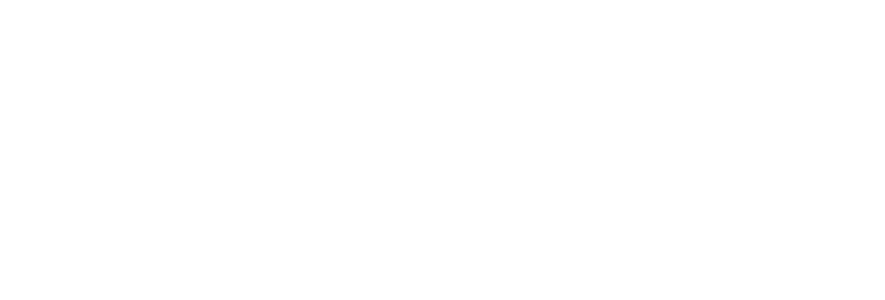
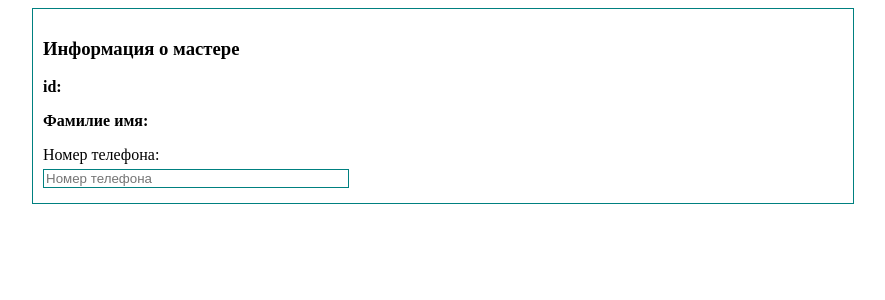
Before and after one commit to vggog/green_apple_front, a React (Create React App) app: page /admin/master/1 in a window 1280 px wide. Before the commit this address had no page. Shown: the top 300 px of the page, without its empty margins (197-1082 px from the left). Built offline with nearby package versions, Linux system fonts and the light colour scheme; no server answers.

Commit message:
Add all master info

```diff
--- a/src/components/UI/BriefInfoMaster/BriefInfoMaster.jsx
+++ b/src/components/UI/BriefInfoMaster/BriefInfoMaster.jsx
@@ -1,11 +1,17 @@
 import React from "react";
 import classes from "./BriefInfoMaster.module.css"
+import { useNavigate } from "react-router-dom";
 
 
 function BriefMasterInfo(props) {
+    const navigate = useNavigate();
+
+    function redirectToMasterInfoPage() {
+        navigate("/admin/master/" + props.master.id)
+    }
 
     return (
-        <div className={classes.briefInfoMaster}>
+        <div className={classes.briefInfoMaster} onClick={() => {redirectToMasterInfoPage()}}>
             <strong>{props.master.id}. {props.master.surname} {props.master.name}</strong>
         </div>
     );
--- /dev/null
+++ b/src/pages/MasterInfo/MasterInfo.jsx
@@ -0,0 +1,50 @@
+import React, {useEffect, useState} from "react";
+import classes from "./MasterInfo.module.css"
+import { useParams } from "react-router-dom";
+import { useFetching } from "../../hooks/useFetching";
+import MasterService from "../../services/MasterService";
+
+
+function MasterInfo() {
+    const params = useParams();
+
+    const [master, setMaster] = useState({});
+    const [phone, setPhone] = useState("");
+
+    const [fetchMaster, isLoading, masterError] = useFetching(async () => {
+        const response = await MasterService.getMasterInfo(params.id);
+        setMaster(response.data);
+        setPhone(response.data.phone);
+    })
+
+    useEffect(() => {
+        fetchMaster()
+    }, [])
+
+    if (isLoading) {
+        return (
+            <div>Загрузка</div>
+        )
+    }
+
+    return (
+        <div className={classes.masterInfo}>
+            <h3>Информация о мастере</h3>
+            <p><b>id:</b> {master.id}</p>
+            <p><b>Фамилие имя:</b> {master.surname} {master.name}</p>
+            <div>
+                <div>Номер телефона:</div>
+                <input
+                    onChange={(e) => setPhone(e.target.value)}
+                    value={phone}
+                    type="text"
+                    placeholder="Номер телефона"
+                    className={classes.phoneNumberInput}
+                />
+            </div>
+        </div>
+    )
+}
+
+
+export default MasterInfo;
--- /dev/null
+++ b/src/pages/MasterInfo/MasterInfo.module.css
@@ -0,0 +1,12 @@
+.masterInfo {
+    width: 800px;
+    margin: auto;
+    border: 1px solid teal;
+    padding: 10px;
+}
+
+.phoneNumberInput {
+    width: 300px;
+    margin: 5px 0;
+    border: 1px solid teal;
+}
--- a/src/route/index.js
+++ b/src/route/index.js
@@ -2,6 +2,7 @@
 import AllMasters from "../pages/AllMasters/AllMasters"
 import Home from "../pages/Home/Home"
 import Logout from "../pages/Logout/Logout"
+import MasterInfo from "../pages/MasterInfo/MasterInfo"
 
 
 export const publicRoutes = [
@@ -9,4 +10,5 @@
     {path: '/admin/auth', component: AdminLogin, exact: true},
     {path: '/admin/logout', component: Logout, exact: true},
     {path: '/admin/master/all', component: AllMasters, exact: true},
+    {path: '/admin/master/:id', component: MasterInfo, exact: true},
 ]
--- a/src/services/MasterService.js
+++ b/src/services/MasterService.js
@@ -5,4 +5,8 @@
     static async getAllMasters() {
         return api.get("/admin/master/all")
     }
+
+    static async getMasterInfo(masterID) {
+        return api.get("/admin/master/" + masterID);
+    }
 }
```
